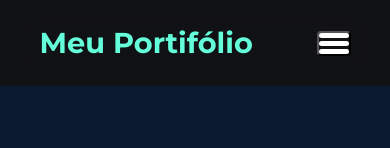
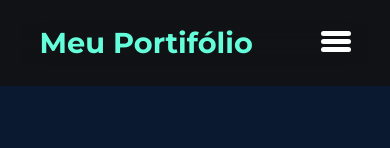
Before and after one commit to oyamasscruz/portfolio, a React (Create React App) app: page / in a window 390 px wide. Shown: the top 148 px of the page. Built offline with nearby package versions, Linux system fonts and the light colour scheme.

Commit message:
menu hamburger changing style / mudando o estilo do menu hamburguer

```diff
--- a/src/containers/Header/styles.ts
+++ b/src/containers/Header/styles.ts
@@ -40,8 +40,8 @@ export const ToggleButton = styled.button`
   display: none;
   background-color: transparent;
   cursor: pointer;
-  height: 25px;
-  border-radius: 4px;
+  height: 30px;
+  border: none;
 
   @media (max-width: 680px) {
     display: block;
```
